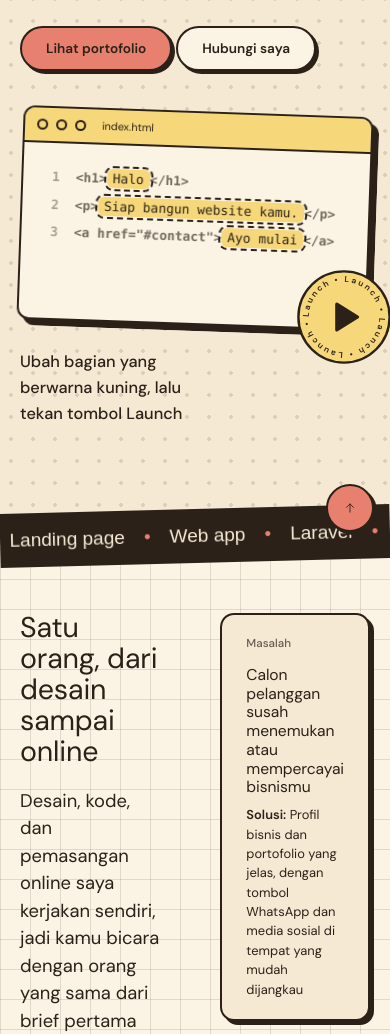
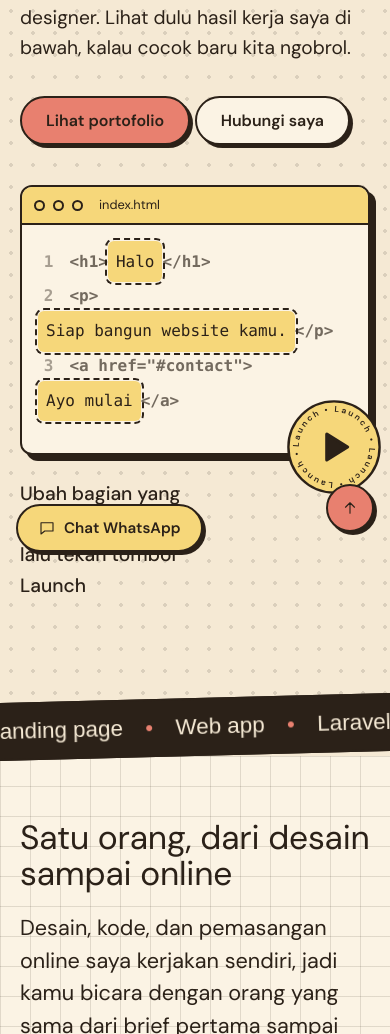
Before and after one commit to revaldisep-cyber/rva-webdev, a plain HTML site: page index.html in a window 390 px wide. Shown: the part 396-1430 px from the top of the page. Drawn offline with nearby package versions, Linux system fonts and the light colour scheme; a web font is replaced by a local one.

Commit message:
Add files via upload

```diff
--- a/index.html
+++ b/index.html
@@ -18,9 +18,9 @@
 :root{--bg:#F5E9D4;--sf:#FBF3E4;--ink:#2B2118;--red:#E8806F;--yel:#F6D77A;--on:#2B2118;--dt:rgba(43,33,24,.13);--dd:rgba(43,33,24,.15);box-sizing:border-box;padding-top:env(safe-area-inset-top,0px);padding-bottom:env(safe-area-inset-bottom,0px)}
 @media(prefers-color-scheme:dark){:root:not([data-theme="light"]){--bg:#241D18;--sf:#2F2620;--ink:#F5E9D4;--red:#EE8D7E;--yel:#F2CF6B;--dt:rgba(245,233,212,.1)}}
 :root[data-theme="dark"]{--bg:#241D18;--sf:#2F2620;--ink:#F5E9D4;--red:#EE8D7E;--yel:#F2CF6B;--dt:rgba(245,233,212,.1)}
-html{scroll-behavior:smooth;scroll-padding-top:calc(env(safe-area-inset-top,0px) + 84px)}
+html{-webkit-text-size-adjust:100%;text-size-adjust:100%;scroll-behavior:smooth;scroll-padding-top:calc(env(safe-area-inset-top,0px) + 84px)}
 *,*::before,*::after{box-sizing:inherit}
-body{margin:0;background:radial-gradient(var(--dt) 1.6px,transparent 1.8px) 0 0/22px 22px,var(--bg);color:var(--ink);font:400 1.0625rem/1.6 "DM Sans",system-ui,sans-serif;overflow-x:clip}
+body{margin:0;overflow-x:hidden;overflow-wrap:break-word;background:radial-gradient(var(--dt) 1.6px,transparent 1.8px) 0 0/22px 22px,var(--bg);color:var(--ink);font:400 1.0625rem/1.6 "DM Sans",system-ui,sans-serif;overflow-x:clip}
 h1,h2,h3{font-family:"Bagel Fat One","DM Sans",sans-serif;font-weight:400;margin:0;line-height:1.08;letter-spacing:-.005em}
 h1{font-size:clamp(2.5rem,6.4vw,5rem)}
 h2{font-size:clamp(2.1rem,5vw,3.6rem);margin-bottom:20px}
@@ -30,12 +30,12 @@ b,strong{font-weight:600}
 a{color:inherit}
 :focus-visible{outline:3px solid var(--ink);outline-offset:3px}
 html[lang="id"] .en,html[lang="en"] .id{display:none}
-.w{max-width:1100px;margin:0 auto;padding:0 clamp(20px,3vw,28px)}
+.w{max-width:1100px;margin:0 auto;padding-left:max(clamp(20px,3vw,28px),env(safe-area-inset-left,0px));padding-right:max(clamp(20px,3vw,28px),env(safe-area-inset-right,0px))}
 section{padding:clamp(64px,9vw,112px) 0}
 .red{background:repeating-linear-gradient(135deg,var(--dd) 0 2px,transparent 2px 16px),var(--red);color:var(--on)}
 .yel{background:radial-gradient(var(--dd) 2.2px,transparent 2.4px) 0 0/26px 26px,var(--yel);color:var(--on)}
 .cr{background:linear-gradient(var(--dt) 1px,transparent 1px) 0 0/30px 30px,linear-gradient(90deg,var(--dt) 1px,transparent 1px) 0 0/30px 30px,var(--sf)}
-.btn{display:inline-block;border:2px solid var(--ink);border-radius:99px;padding:12px 24px;font:600 1rem "DM Sans",sans-serif;background:var(--red);color:var(--on);box-shadow:3px 3px 0 var(--ink);text-decoration:none;cursor:pointer;transition:transform .1s,box-shadow .1s,translate .15s}
+.btn{display:inline-flex;align-items:center;justify-content:center;text-align:center;min-height:44px;border:2px solid var(--ink);border-radius:99px;padding:12px 24px;font:600 1rem "DM Sans",sans-serif;background:var(--red);color:var(--on);box-shadow:3px 3px 0 var(--ink);text-decoration:none;cursor:pointer;transition:transform .1s,box-shadow .1s,translate .15s}
 .btn:active{transform:translate(3px,3px);box-shadow:0 0 0 var(--ink)}
 .btn.y{background:var(--yel)}.btn.g{background:var(--sf);color:var(--ink)}
 .win{border:2px solid var(--ink);border-radius:12px;background:var(--sf);color:var(--ink);box-shadow:6px 6px 0 var(--ink);overflow:hidden}
@@ -60,7 +60,6 @@ section{padding:clamp(64px,9vw,112px) 0}
 .hero p{font-size:1.2rem;margin:24px 0 32px}
 .hw{position:relative;transform:translateY(var(--py,0px))}
 .bdg circle{fill:var(--yel);stroke:var(--ink);stroke-width:3}
-.bdg g{transform-origin:60px 60px;transform:rotate(var(--rot,0deg))}
 .bdg g text{fill:var(--on);font:600 10.5px "DM Sans",sans-serif}
 .bdg>text{fill:var(--on);font:400 26px "Bagel Fat One",sans-serif}
 .in>*{animation:up .6s both}.in>*:nth-child(2){animation-delay:.08s}.in>*:nth-child(3){animation-delay:.16s}.in>*:nth-child(4){animation-delay:.24s}
@@ -80,12 +79,12 @@ html.js .rv.on{opacity:1;transform:none}
 .pc{perspective:800px}
 .pc .win{position:relative;box-shadow:4px 4px 0 var(--ink);transition:transform .15s,box-shadow .15s}
 .pc .win:hover{box-shadow:7px 7px 0 var(--ink)}
-.vp{position:relative;aspect-ratio:16/10;overflow:hidden;background:var(--bg);border-bottom:2px solid var(--ink)}
+.vp{position:relative;height:0;padding-top:62.5%;overflow:hidden;background:var(--bg);border-bottom:2px solid var(--ink)}
 .vp iframe{position:absolute;top:0;left:0;width:1280px;height:800px;border:0;transform-origin:0 0;pointer-events:none;background:#fff}
-.soon{position:absolute;inset:0;display:grid;place-items:center;background:var(--red);color:var(--on);font:400 1.6rem "Bagel Fat One",sans-serif;text-align:center;padding:16px}
+.soon{position:absolute;top:0;right:0;bottom:0;left:0;display:grid;place-items:center;background:var(--red);color:var(--on);font:400 1.6rem "Bagel Fat One",sans-serif;text-align:center;padding:16px}
 .meta{padding:16px 20px 20px}.meta h3{font-size:1.15rem}.meta p{margin:8px 0 12px;font-size:.9rem;line-height:1.5}
 .tags{display:flex;gap:4px 12px;flex-wrap:wrap}.tags span{font-size:.8rem;font-weight:500;opacity:.7}.tags span+span::before{content:"·";margin-right:12px}
-.ov{position:absolute;inset:0;z-index:2}
+.ov{position:absolute;top:0;right:0;bottom:0;left:0;z-index:2}
 .sa{margin-top:36px}
 #all{display:none}.v-all #all{display:block}.v-all main>section:not(#all){display:none}
 /* pricing */
@@ -115,16 +114,16 @@ textarea{min-height:120px;resize:vertical}
 footer{border-top:2px solid var(--ink);background:var(--sf);padding:48px 0 32px}
 footer b{display:block;font:400 1.6rem/1.2 "Bagel Fat One",sans-serif}
 footer small{display:block;margin-top:32px;opacity:.8}
-@media(max-width:900px){.nav{border-radius:22px}#mb{display:block}.nav ul{display:none;order:3;width:100%;flex-direction:column;padding:4px 0}.nav.o ul{display:flex}.nav ul a,.nav ul a.c{padding:12px 14px;font-size:1.05rem}}
-@media(max-width:820px){.hero,.ct,.ab1{grid-template-columns:1fr;gap:40px}.gr{grid-template-columns:1fr}.pl,.ad{grid-template-columns:minmax(0,1fr)}.plan>p{min-height:0}.hw{--wh:236px}.fl3{transform:none}.code{padding:16px;font-size:.85rem}.eh{max-width:52%}.tw .gr{grid-template-columns:1fr}.tw .tb,.tw.o .tb{grid-template-columns:1fr}.dp{display:none}.tw.o .dp{display:block;border-left:0;border-top:2px solid var(--ink)}.dpc{width:auto;min-height:0}}
+
+
 @media(prefers-reduced-motion:reduce){*{animation:none!important;transition:none!important;scroll-behavior:auto!important}}
 
 /* loader: WELCOME flies up from below, then letters and a curtain melt downward */
 .ld{display:none}
 html.ldg{overflow:hidden}
-html.ldg .ld{display:grid;position:fixed;inset:0;z-index:100;place-items:center;cursor:pointer;animation:ldx .01s 7s forwards}
+html.ldg .ld{display:grid;position:fixed;top:0;right:0;bottom:0;left:0;z-index:100;place-items:center;cursor:pointer;animation:ldx .01s 7s forwards}
 @keyframes ldx{to{visibility:hidden;pointer-events:none}}
-.cols{position:absolute;inset:-90px 0;display:flex;pointer-events:none}
+.cols{position:absolute;top:-90px;bottom:-90px;left:0;right:0;display:flex;pointer-events:none}
 .cols i{flex:1;margin:0 -2px;background:var(--c);border-radius:50%/90px}
 html.go .cols i{animation:fall .9s cubic-bezier(.55,0,.9,.4) calc(var(--k) + var(--d)) forwards}
 @keyframes fall{to{transform:translateY(112%)}}
@@ -137,11 +136,12 @@ html.js:not(.rdy) .in>*,html.js:not(.rdy) .nav{animation-play-state:paused}
 html.js .nav{animation:nd .6s .1s cubic-bezier(.2,.8,.2,1) both}
 @keyframes nd{from{transform:translateY(-90px)}}
 /* more motion + play */
-.band{overflow:hidden;background:var(--ink);color:var(--bg);transform:rotate(-1.5deg);margin:-14px 0;padding:14px 0;border-block:2px solid var(--ink);position:relative;z-index:1}
+.bw{overflow:hidden;position:relative;z-index:1;padding:32px 0;margin:-32px 0;pointer-events:none}
+.band{overflow:hidden;width:calc(100% + 48px);margin:0 -24px;background:var(--ink);color:var(--bg);transform:rotate(-1.5deg);padding:14px 0;border-block:2px solid var(--ink);position:relative;z-index:1}
 .band.y{background:var(--yel);color:var(--on);transform:rotate(1.2deg)}
 .bt{display:flex;width:max-content;white-space:nowrap;font:400 clamp(1.4rem,3vw,2.2rem) "Bagel Fat One",sans-serif;will-change:transform}
 .bt span{padding:0 .5em}.bt span:nth-child(even){color:var(--red)}
-.v-all .band{display:none}main{overflow-x:clip}
+.v-all .band{display:none}main{overflow-x:hidden;overflow-x:clip}
 .cf{position:fixed;width:10px;height:10px;border:2px solid var(--ink);z-index:60;pointer-events:none;animation:cf 1s cubic-bezier(.2,.7,.3,1) forwards}
 @keyframes cf{to{transform:translate(var(--x),calc(var(--y) + 130px)) rotate(var(--r));opacity:0}}
 .st{cursor:pointer}
@@ -169,8 +169,8 @@ html.cu,html.cu *{cursor:none!important}html.cu input,html.cu textarea,html.cu .
 @keyframes rp{to{transform:scale(5);opacity:0}}
 .pa{display:grid;gap:12px}
 .plan .btn{padding:10px 20px;font-size:.95rem;text-align:center}.plan.f .btn{background:var(--yel)}
-.go{display:block;margin-top:10px;font-weight:600;font-size:.85rem}
-.vp::before{content:"";position:absolute;inset:0;background:linear-gradient(100deg,transparent 30%,var(--dt) 50%,transparent 70%) 0 0/200% 100%;animation:sh 1.2s linear infinite}
+.opn{display:block;margin-top:10px;font-weight:600;font-size:.85rem}
+.vp::before{content:"";position:absolute;top:0;right:0;bottom:0;left:0;background:linear-gradient(100deg,transparent 30%,var(--dt) 50%,transparent 70%) 0 0/200% 100%;animation:sh 1.2s linear infinite}
 .vp.ok::before{display:none}
 @keyframes sh{to{background-position:-200% 0}}
 .skip{position:fixed;left:12px;top:-70px;z-index:200;background:var(--yel);color:var(--on);border:2px solid var(--ink);border-radius:99px;padding:10px 18px;font-weight:600}.skip:focus{top:12px}
@@ -181,11 +181,11 @@ html.cu,html.cu *{cursor:none!important}html.cu input,html.cu textarea,html.cu .
 .sp li{border:2px solid var(--ink);border-radius:14px;background:var(--bg);padding:24px;box-shadow:4px 4px 0 var(--ink)}
 .sp b{display:block;font-size:.85rem;font-weight:500;opacity:.7;font-variant-numeric:tabular-nums}
 .sp h3{font-size:1.15rem;margin:12px 0 8px}.sp p{margin:0;font-size:.95rem;line-height:1.5}
-@media(max-width:1000px){.sp{grid-template-columns:repeat(2,1fr)}}
-@media(max-width:520px){.sp{grid-template-columns:1fr}}
-.ed iframe{position:absolute;inset:0;width:100%;height:100%;border:0}
+
+
+.ed iframe{position:absolute;top:0;right:0;bottom:0;left:0;width:100%;height:100%;border:0}
 .ed iframe{background:#fff}
-.code{position:absolute;inset:0;padding:20px 24px;font:500 .95rem/2.1 ui-monospace,Menlo,Consolas,monospace;overflow:auto}
+.code{position:absolute;top:0;right:0;bottom:0;left:0;padding:20px 24px;font:500 .95rem/2.1 ui-monospace,Menlo,Consolas,monospace;overflow:auto}
 .code div{white-space:pre-wrap}
 .tk{opacity:.65;font-weight:600}
 .ce{background:var(--yel);color:var(--on);border-radius:6px;padding:2px 6px;outline:2px dashed var(--ink);outline-offset:1px;cursor:text}
@@ -202,14 +202,14 @@ html.cu,html.cu *{cursor:none!important}html.cu input,html.cu textarea,html.cu .
 .hw{--wh:214px}
 .fl3{position:relative;height:var(--wh);perspective:1100px;transform:rotate(2deg);transition:transform .3s}
 .fl3:focus-within,.fl3.run{transform:none}
-.in3{position:absolute;inset:0;transform-style:preserve-3d;transition:transform .8s cubic-bezier(.2,.8,.2,1)}
+.in3{position:absolute;top:0;right:0;bottom:0;left:0;transform-style:preserve-3d;transition:transform .8s cubic-bezier(.2,.8,.2,1)}
 .fl3.run .in3{transform:rotateY(180deg)}
-.face{position:absolute;inset:0;display:flex;flex-direction:column;backface-visibility:hidden;-webkit-backface-visibility:hidden}
+.face{position:absolute;top:0;right:0;bottom:0;left:0;display:flex;flex-direction:column;backface-visibility:hidden;-webkit-backface-visibility:hidden}
 .face.back{transform:rotateY(180deg)}
 .fl3:focus-within .face{box-shadow:8px 8px 0 var(--ink)}
 .ed{position:relative;flex:1}
 .code div::before{content:attr(data-n);display:inline-block;width:1.6ch;margin-right:16px;opacity:.4;text-align:right;font-weight:600}
-.lb{position:absolute;right:-22px;top:calc(var(--wh) - 56px);width:96px;height:96px;padding:0;border:0;background:none;cursor:pointer;z-index:3;transition:transform .15s}
+.lb{position:absolute;right:-12px;top:calc(var(--wh) - 56px);width:96px;height:96px;padding:0;border:0;background:none;cursor:pointer;z-index:3;transition:transform .15s}
 .lb:hover{transform:scale(1.04)}.lb:active{transform:scale(.94)}
 .bdg{display:block;width:100%;height:100%}
 #lp{fill:var(--on);stroke:var(--on);stroke-width:4;stroke-linejoin:round}
@@ -231,12 +231,23 @@ html.cu,html.cu *{cursor:none!important}html.cu input,html.cu textarea,html.cu .
 .pr,.ad b{font-variant-numeric:tabular-nums}
 .i{width:18px;height:18px;fill:none;stroke:currentColor;stroke-width:1.5;stroke-linecap:round;stroke-linejoin:round;vertical-align:-3px}
 .tg button,#up,.dx{display:grid;place-items:center;padding:0}
-.go .i{width:14px;height:14px;vertical-align:-2px}
+.opn .i{width:14px;height:14px;vertical-align:-2px}
+.wa{display:none}
+/* responsive rules last so they win */
+@media(max-width:900px){.nav{border-radius:22px}#mb{display:block}.nav ul{display:none;order:3;width:100%;flex-direction:column;padding:4px 0}.nav.o ul{display:flex}.nav ul a,.nav ul a.c{padding:12px 14px;font-size:1.05rem}}
+@media(max-width:900px){.hero,.ct,.ab1{grid-template-columns:1fr;gap:40px}.gr{grid-template-columns:1fr}.ad{grid-template-columns:minmax(0,1fr)}.pl{grid-template-columns:repeat(auto-fit,minmax(min(100%,280px),1fr))}.plan>p{min-height:0}.hw{--wh:270px}.fl3{transform:none}.code{padding:16px;font-size:1rem;line-height:1.8}.ce{display:inline-block;padding:6px 8px;min-height:36px}.eh{max-width:52%}.tw .gr{grid-template-columns:1fr}.tw .tb,.tw.o .tb{grid-template-columns:1fr}.dp{display:none}.tw.o .dp{display:block;border-left:0;border-top:2px solid var(--ink)}.dpc{width:auto;min-height:0}}
+@media(max-width:1000px){.sp{grid-template-columns:repeat(2,1fr)}}
+@media(max-width:520px){.sp{grid-template-columns:1fr}}
+@media(max-width:900px){.wa{display:inline-flex;align-items:center;gap:8px;position:fixed;left:16px;bottom:calc(env(safe-area-inset-bottom,0px) + 16px);z-index:15;min-height:48px;padding:0 20px;border:2px solid var(--ink);border-radius:99px;background:var(--yel);color:var(--on);font:600 .95rem "DM Sans",sans-serif;text-decoration:none;box-shadow:3px 3px 0 var(--ink);transform:translateY(120px);transition:transform .3s cubic-bezier(.2,.8,.2,1)}.wa.s{transform:none}}
+@media(pointer:coarse){.nav ul a{min-height:44px;display:flex;align-items:center}}
+@media(min-width:1400px){.w,.nav{max-width:1200px}}
+@media(max-width:380px){.hw{--wh:322px}}
 </style>
 </head>
 <body>
 <a class="skip" href="#welcome" data-i18n="skip"></a>
 <div class="ld" id="ld" aria-hidden="true"><div class="cols" id="c2"></div><div class="cols" id="c1"></div><div class="wl" id="wl"></div></div>
+<noscript><p style="padding:24px">Aktifkan JavaScript untuk melihat portofolio. Hubungi saya lewat <a href="https://wa.me/6287729807011">WhatsApp</a> atau webdevrva@gmail.com.</p></noscript>
 <i id="pb"></i>
 <header class="nav">
 <b>RVA Web Dev</b>
@@ -266,13 +277,13 @@ html.cu,html.cu *{cursor:none!important}html.cu input,html.cu textarea,html.cu .
 <div class="win face back"><div class="bar"><span class="dot"></span><span class="dot"></span><span class="dot"></span><span class="url">localhost:3000</span></div>
 <div class="ed"><iframe id="ef" title="Preview" sandbox="" tabindex="-1"></iframe></div></div>
 </div></div>
-<button class="lb" id="lb" type="button" aria-label="Launch"><svg class="bdg" viewBox="0 0 120 120" aria-hidden="true"><defs><path id="cp" d="M60 60m-44 0a44 44 0 1 1 88 0a44 44 0 1 1-88 0"/></defs><g><circle cx="60" cy="60" r="57"/><text><textPath id="lt" href="#cp" textLength="270" lengthAdjust="spacing">Launch • Launch • Launch • Launch • </textPath></text></g><path id="lp" d="M51 44l26 16-26 16z"/><text id="lc" x="60" y="70" text-anchor="middle"></text></svg></button>
+<button class="lb" id="lb" type="button" aria-label="Launch"><svg class="bdg" viewBox="0 0 120 120" aria-hidden="true"><defs><path id="cp" d="M60 60m-44 0a44 44 0 1 1 88 0a44 44 0 1 1-88 0"/></defs><g><circle cx="60" cy="60" r="57"/><text><textPath id="lt" href="#cp" xlink:href="#cp" textLength="270" lengthAdjust="spacing">Launch • Launch • Launch • Launch • </textPath></text></g><path id="lp" d="M51 44l26 16-26 16z"/><text id="lc" x="60" y="70" text-anchor="middle"></text></svg></button>
 <p class="eh" data-i18n="edh"></p>
 </div>
 </div>
 </section>
 
-<div class="band" data-d="1"><div class="bt"></div></div>
+<div class="bw"><div class="band" data-d="1"><div class="bt"></div></div></div>
 
 <section id="about" class="cr">
 <div class="w ab">
@@ -338,7 +349,7 @@ html.cu,html.cu *{cursor:none!important}html.cu input,html.cu textarea,html.cu .
 </div>
 </section>
 
-<div class="band y" data-d="-1"><div class="bt"></div></div>
+<div class="bw"><div class="band y" data-d="-1"><div class="bt"></div></div></div>
 
 <section id="contact" class="red">
 <div class="w ct">
@@ -364,6 +375,7 @@ html.cu,html.cu *{cursor:none!important}html.cu input,html.cu textarea,html.cu .
 
 <footer><div class="w"><div class="fr"><div><b>RVA Web Dev</b><p data-i18n="ft"></p></div><nav class="fl" aria-label="Links"><a href="https://wa.me/6287729807011" target="_blank" rel="noopener">WhatsApp</a><a href="mailto:webdevrva@gmail.com">Email</a><a href="https://instagram.com/rvawebdev" target="_blank" rel="noopener">Instagram</a></nav></div><small>© 2026 RVA Web Dev</small></div></footer>
 
+<a class="wa" id="wa" href="https://wa.me/6287729807011?text=Halo%20RVA%20Web%20Dev%2C%20saya%20tertarik%20membuat%20website." target="_blank" rel="noopener"><svg class="i" viewBox="0 0 24 24" aria-hidden="true"><path d="M4 5h16v11H9l-5 4z"/></svg>Chat WhatsApp</a>
 <button id="up" type="button" aria-label="Top"><svg class="i" viewBox="0 0 24 24" aria-hidden="true"><path d="M12 19V5M6 11l6-6 6 6"/></svg></button>
 
 <script>
@@ -428,7 +440,7 @@ $("#c2").innerHTML=mk(2.1,"var(--red)");$("#c1").innerHTML=mk(1.8,"var(--yel)");
 let end=0;const done=()=>{if(end)return;end=1;R.classList.remove("ldg");R.classList.add("rdy");try{sessionStorage.setItem("ld",1)}catch(e){}ld.remove();Q.forEach(f=>f())};
 const start=()=>{if(R.classList.contains("go"))return;R.classList.add("go");setTimeout(done,3500)};
 Promise.race([document.fonts?document.fonts.load('800 1em "Bricolage Grotesque"'):0,new Promise(r=>setTimeout(r,1200))]).then(start,start);
-ld.onclick=done;addEventListener("keydown",done);})();
+ld.onclick=done;addEventListener("keydown",done);setTimeout(done,6500);})();
 
 /* render */
 $("#skills").innerHTML=S.map(([n,a])=>`<div class="gr"><h3 class="rv l">${n}</h3><div class="tl">${a.map(([t,v])=>`<button class="tile rv p" type="button" data-n="${t}"><div class="ic"><svg viewBox="0 0 24 24" width="32" height="32" aria-hidden="true">${v}</svg></div><span>${t}</span></button>`).join("")}</div></div>`).join("");
@@ -437,8 +449,8 @@ const tw=$(".tw"),rst=()=>{$$(".tile").forEach(t=>t.classList.remove("s"));tw.cl
 const pick=b=>{const n=b.dataset.n;if(b.classList.contains("s"))return rst();$$(".tile").forEach(t=>t.classList.toggle("s",t===b));const i=$("#dpi");i.innerHTML=`<svg viewBox="0 0 24 24" width="56" height="56" aria-hidden="true">${SV[n]}</svg>`;i.style.animation="none";void i.offsetWidth;i.style.animation="";$("#dpn").textContent=n;$("#dpd").innerHTML=B(DS[n]);tw.classList.add("o")};
 $$(".tile").forEach(b=>b.addEventListener("click",()=>pick(b)));$(".dx").onclick=rst;addEventListener("keydown",e=>{if(e.key==="Escape")rst()});
 const card=p=>{let h="";try{h=new URL(p.u).host}catch(e){}
-const vp=p.u&&p.m!=="card"?`<iframe data-src="${p.u}" title="${p.t}" tabindex="-1" sandbox="allow-scripts allow-same-origin"></iframe>`:`<div class="soon">${p.t}</div>`;
-return `<div class="pc rv p"><article class="win"><div class="bar"><span class="dot"></span><span class="dot"></span><span class="dot"></span><span class="url">${h||"—"}</span></div><div class="vp${vp.startsWith("<iframe")?"":" ok"}">${vp}</div><div class="meta"><h3>${p.t}</h3><p>${B(p.d)}</p><div class="tags">${p.g.map(x=>`<span>${x}</span>`).join("")}</div>${p.u?'<span class="go"><span data-i18n="go"></span> '+ico("M7 17L17 7M8 7h9v9")+'</span>':""}</div>${p.u?`<a class="ov" href="${p.u}" target="_blank" rel="noopener" aria-label="${p.t}"></a>`:""}</article></div>`};
+const vp=p.u&&p.m!=="card"?`<iframe data-src="${p.u}" title="${p.t}" tabindex="-1" referrerpolicy="no-referrer" sandbox="allow-scripts allow-same-origin"></iframe>`:`<div class="soon">${p.t}</div>`;
+return `<div class="pc rv p"><article class="win"><div class="bar"><span class="dot"></span><span class="dot"></span><span class="dot"></span><span class="url">${h||"—"}</span></div><div class="vp${vp.startsWith("<iframe")?"":" ok"}">${vp}</div><div class="meta"><h3>${p.t}</h3><p>${B(p.d)}</p><div class="tags">${p.g.map(x=>`<span>${x}</span>`).join("")}</div>${p.u?'<span class="opn"><span data-i18n="go"></span> '+ico("M7 17L17 7M8 7h9v9")+'</span>':""}</div>${p.u?`<a class="ov" href="${p.u}" target="_blank" rel="noopener" aria-label="${p.t}"></a>`:""}</article></div>`};
 $("#pg").innerHTML=P.filter(p=>p.f).slice(0,3).map(card).join("");
 $("#pg2").innerHTML=P.map(card).join("");
 $("#pl").innerHTML=PL.map(p=>`<div class="plan rv${p.s?" f":""}"><h3>${p.n}</h3><small${p.m?' data-i18n="from"':""}></small><div class="pr">${p.p}</div><p>${B(p.f)}</p><div class="pa"><a class="btn" href="https://wa.me/6287729807011?text=${encodeURIComponent("Halo RVA Web Dev, saya tertarik dengan paket "+p.n+".")}" target="_blank" rel="noopener" data-i18n="pick"></a><button class="more" type="button" aria-expanded="false" data-i18n="more"></button></div><div class="dd"><div><ul>${p.l.map(x=>`<li>${B(x)}</li>`).join("")}</ul><p class="bn"><b data-i18n="ben"></b> ${B(p.b)}</p></div></div></div>`).join("");
@@ -474,7 +486,8 @@ const W=["Landing page","Web app","Laravel","Vue","MySQL","Supabase","UI design"
 bands.forEach(b=>{b.firstChild.innerHTML=[...sq,...sq].map(w=>`<span>${w}</span><span>•</span>`).join("")});
 up.onclick=()=>scrollTo({top:0});
 const pb=$("#pb"),hw=$(".hw"),bd=$(".bdg g");let tk=0;
-const sc=()=>{tk=0;const y=scrollY,h=R.scrollHeight-innerHeight;pb.style.transform=`scaleX(${h>0?y/h:0})`;up.classList.toggle("s",y>700);if(!RM){bd.style.setProperty("--rot",y*.25+"deg");bands.forEach(b=>{const t=b.firstChild,hf=t.scrollWidth/2,o=(y*.6)%hf;t.style.transform=`translateX(${+b.dataset.d>0?-o:o-hf}px)`})}};
+const sc=()=>{tk=0;const y=scrollY,h=R.scrollHeight-innerHeight;pb.style.transform=`scaleX(${h>0?y/h:0})`;up.classList.toggle("s",y>700);const cr=$("#contact").getBoundingClientRect();$("#wa").classList.toggle("s",y>700&&!(cr.top<innerHeight*.8&&cr.bottom>0));if(!RM){bd.setAttribute("transform","rotate("+(y*.25).toFixed(1)+" 60 60)");bands.forEach(b=>{const t=b.firstChild,hf=b._h||(b._h=t.scrollWidth/2),o=(y*.6)%hf;t.style.transform=`translateX(${+b.dataset.d>0?-o:o-hf}px)`})}};
+addEventListener("resize",()=>bands.forEach(b=>b._h=0));
 addEventListener("scroll",()=>tk||(tk=requestAnimationFrame(sc)),{passive:true});sc();
 const lk=$$("#mn a"),spy=new IntersectionObserver(es=>es.forEach(e=>{if(e.isIntersecting)lk.forEach(a=>{const on=a.hash==="#"+e.target.id;a.classList.toggle("a",on);a.setAttribute("aria-current",on?"location":"false")})}),{rootMargin:"-45% 0px -50% 0px"});
 ["welcome","about","portfolio","pricing","contact"].forEach(i=>spy.observe(document.getElementById(i)));
```
Also changed, not shown: favicon.svg.
